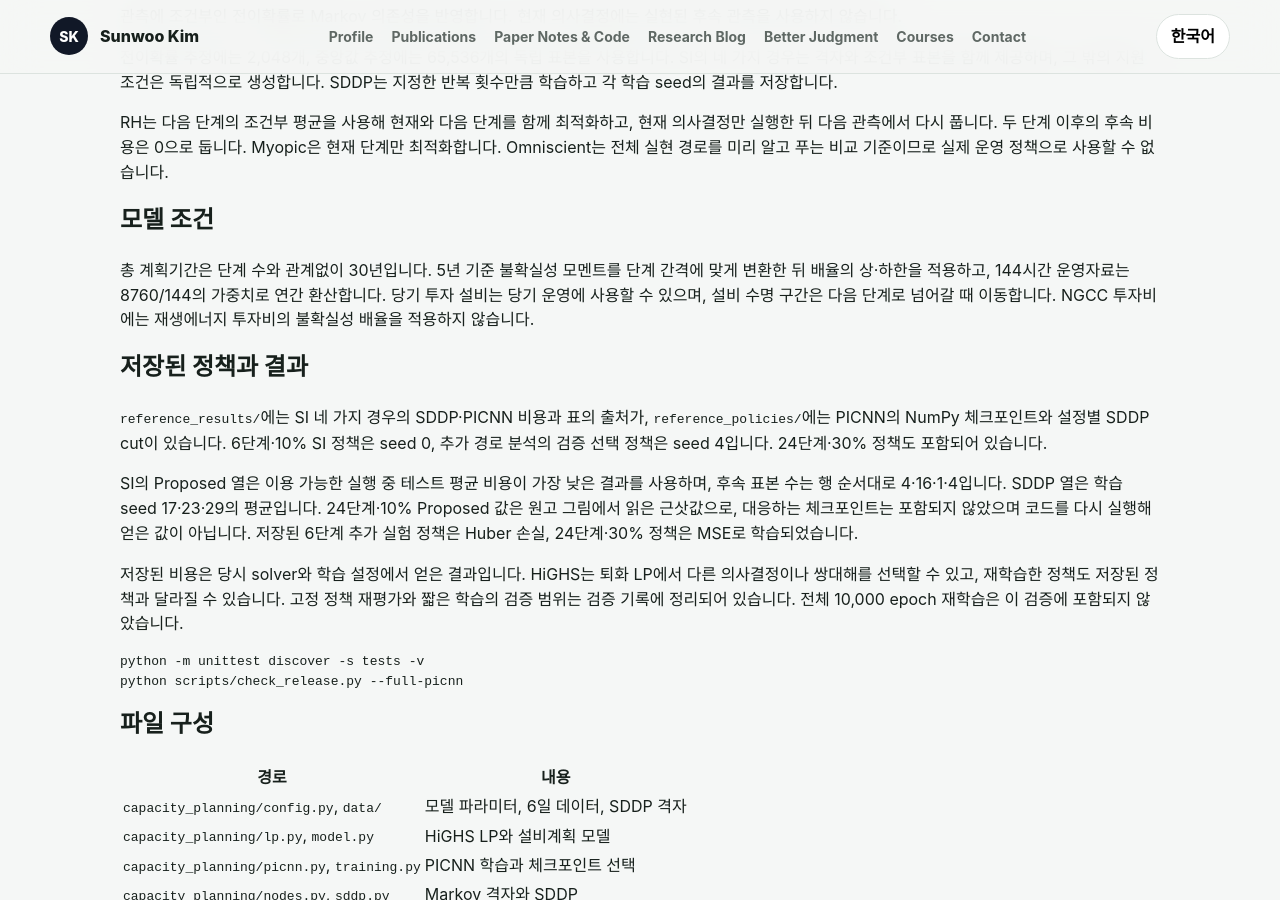
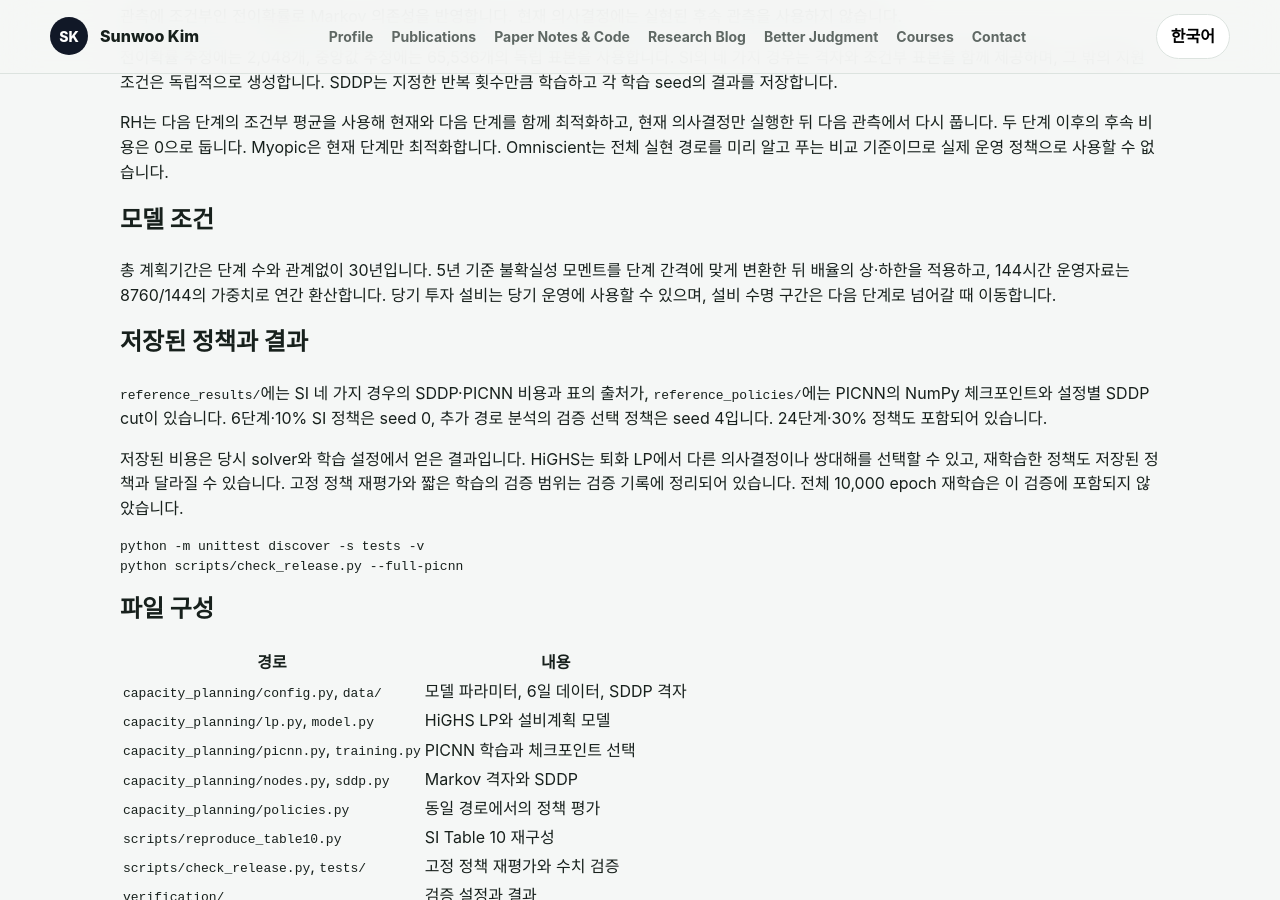
Before and after one commit to SunBooGermany/SunBooGermany.github.io, a Jekyll site: the page built from assets/paper-resources/picnn-embedded-decomposition/code/README_KO.md, in a window 1280 px wide and 900 px high, scrolled down 1249 px. Built offline with Jekyll 4.4.1, drawn with Linux system fonts in a browser that asks for light colours; our own code applies the rules of GitHub Pages for plain Markdown files.

```diff
--- a/assets/paper-resources/picnn-embedded-decomposition/code/MANIFEST_SHA256.json
+++ b/assets/paper-resources/picnn-embedded-decomposition/code/MANIFEST_SHA256.json
@@ -25,8 +25,8 @@
   "data/source_paths_T24_std30.npz": "256160278a817d5fec935269c9788f155fd71f237f610ac339147c1935b1c309",
   "data/source_paths_T6_std10.npz": "4b83270caec3f9140d0cee406d1033242e9a99ddf61d8dc7246222d174665ac5",
   "data/source_paths_T6_std30.npz": "efc9b1dd827ec4a4bf8989b5aaf48bb185c74fc8482693b8a1031cbcdc315876",
-  "README.md": "602d3e03eab4a7c5d180281776e40fb87cbe0bc406c6c1b7fa5982b7ea40f13f",
-  "README_KO.md": "e35efeac81d270c5a2ed4eb9b9f939a29873ece600d34f000d45975213b12faf",
+  "README.md": "472566632184d36d17507d92c64c7336fc45749997e1053015bae1f1eb39c8af",
+  "README_KO.md": "c6b0a792ef38f03caf38c2b406b6e6a9759ad2275521198a82d2c1ab00f49033",
   "reference_policies/manifest.json": "7d1f75901cd12eba8bc24c0c3cfe90f6ff3414f75572e8dfc52130cd7f80cdc2",
   "reference_policies/T24_std10_SDDP27_seed17/cuts.npz": "9e7deb217861da2f3717debee372c3c53232e3c179ca9b1d9e8dfa93928c3763",
   "reference_policies/T24_std10_SDDP27_seed17/policy.json": "fdc3141efa5822c4ab76e3fe5c6ddfdd7b99ce9f010495f8872c0901dcecc829",
--- a/assets/paper-resources/picnn-embedded-decomposition/code/README_KO.md
+++ b/assets/paper-resources/picnn-embedded-decomposition/code/README_KO.md
@@ -76,8 +76,7 @@ RH는 다음 단계의 조건부 평균을 사용해 현재와 다음 단계를
 총 계획기간은 단계 수와 관계없이 30년입니다. 5년 기준 불확실성 모멘트를
 단계 간격에 맞게 변환한 뒤 배율의 상·하한을 적용하고, 144시간 운영자료는
 8760/144의 가중치로 연간 환산합니다. 당기 투자 설비는 당기 운영에 사용할 수
-있으며, 설비 수명 구간은 다음 단계로 넘어갈 때 이동합니다. NGCC 투자비에는
-재생에너지 투자비의 불확실성 배율을 적용하지 않습니다.
+있으며, 설비 수명 구간은 다음 단계로 넘어갈 때 이동합니다.
 
 ## 저장된 정책과 결과
 
@@ -85,12 +84,6 @@ RH는 다음 단계의 조건부 평균을 사용해 현재와 다음 단계를
 `reference_policies/`에는 PICNN의 NumPy 체크포인트와 설정별 SDDP cut이 있습니다.
 6단계·10% SI 정책은 seed 0, 추가 경로 분석의 검증 선택 정책은 seed 4입니다.
 24단계·30% 정책도 포함되어 있습니다.
-
-SI의 Proposed 열은 이용 가능한 실행 중 테스트 평균 비용이 가장 낮은 결과를
-사용하며, 후속 표본 수는 행 순서대로 4·16·1·4입니다. SDDP 열은 학습 seed
-17·23·29의 평균입니다. 24단계·10% Proposed 값은 원고 그림에서 읽은 근삿값으로,
-대응하는 체크포인트는 포함되지 않았으며 코드를 다시 실행해 얻은 값이 아닙니다.
-저장된 6단계 추가 실험 정책은 Huber 손실, 24단계·30% 정책은 MSE로 학습되었습니다.
 
 저장된 비용은 당시 solver와 학습 설정에서 얻은 결과입니다. HiGHS는 퇴화 LP에서
 다른 의사결정이나 쌍대해를 선택할 수 있고, 재학습한 정책도 저장된 정책과 달라질
```
Also changed, not shown: assets/paper-resources/picnn-embedded-decomposition/code/README.md (+0 -8 lines).
